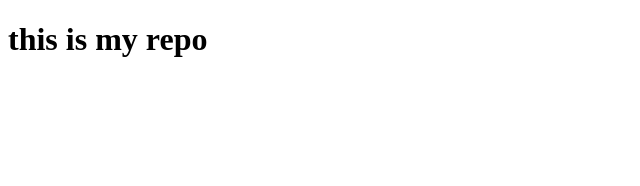
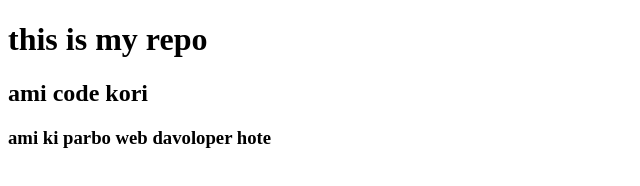
Before and after one commit to MAMUNAHMED-WEB/my-second-repo, a plain HTML site: page index.html in a window 1280 px wide. Shown: the whole page, without its empty margins (0-640 px from the left). Drawn offline with Linux system fonts and the light colour scheme.

Commit message:
first repo

```diff
--- a/index.html
+++ b/index.html
@@ -8,6 +8,10 @@
 </head>
 <body>
     <h1>this is my repo</h1>
+    <h2>ami code kori</h2>
+    <h3>ami ki parbo web davoloper hote</h3>
+
+
 
 </body>
 </html>
```
